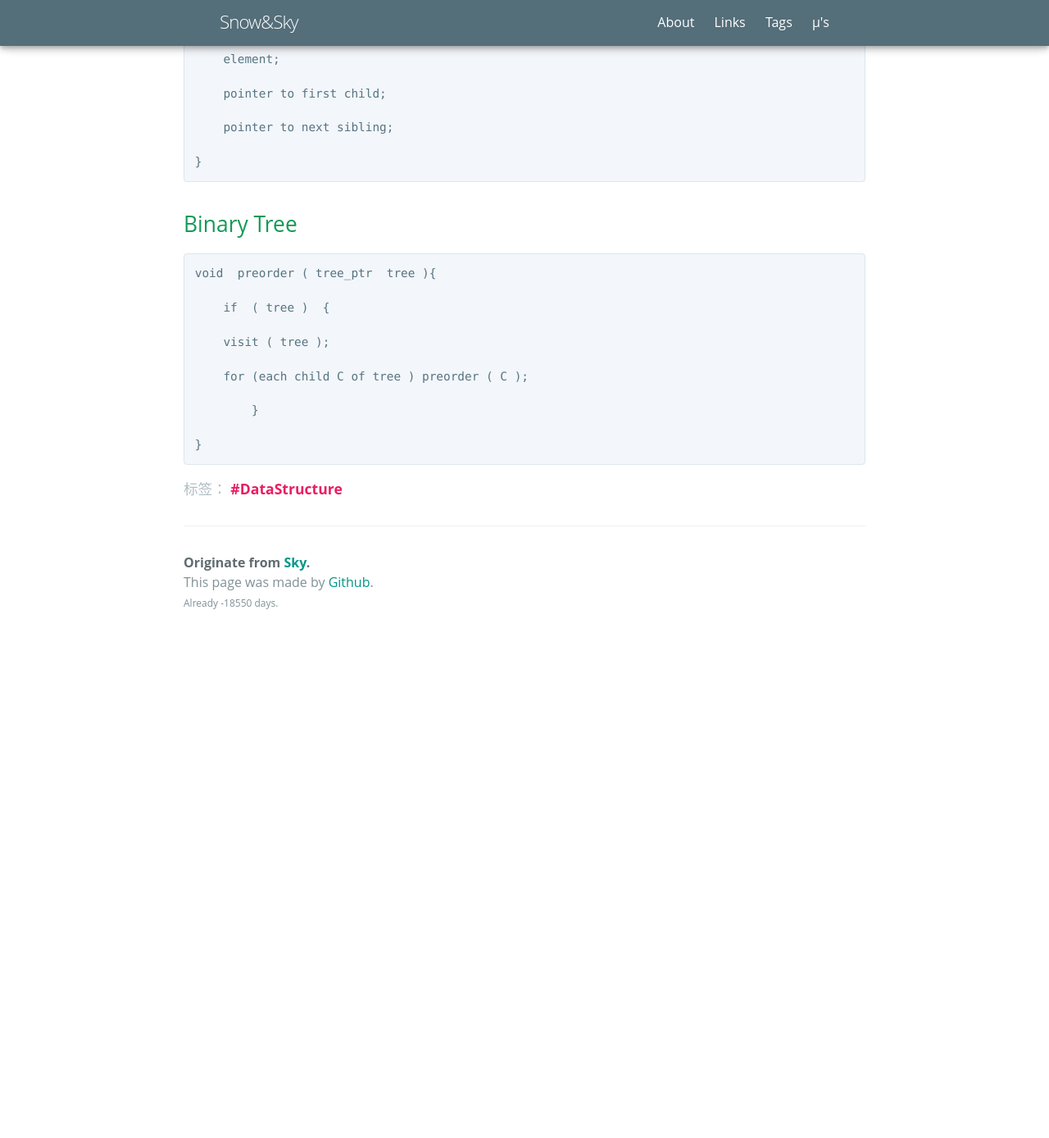
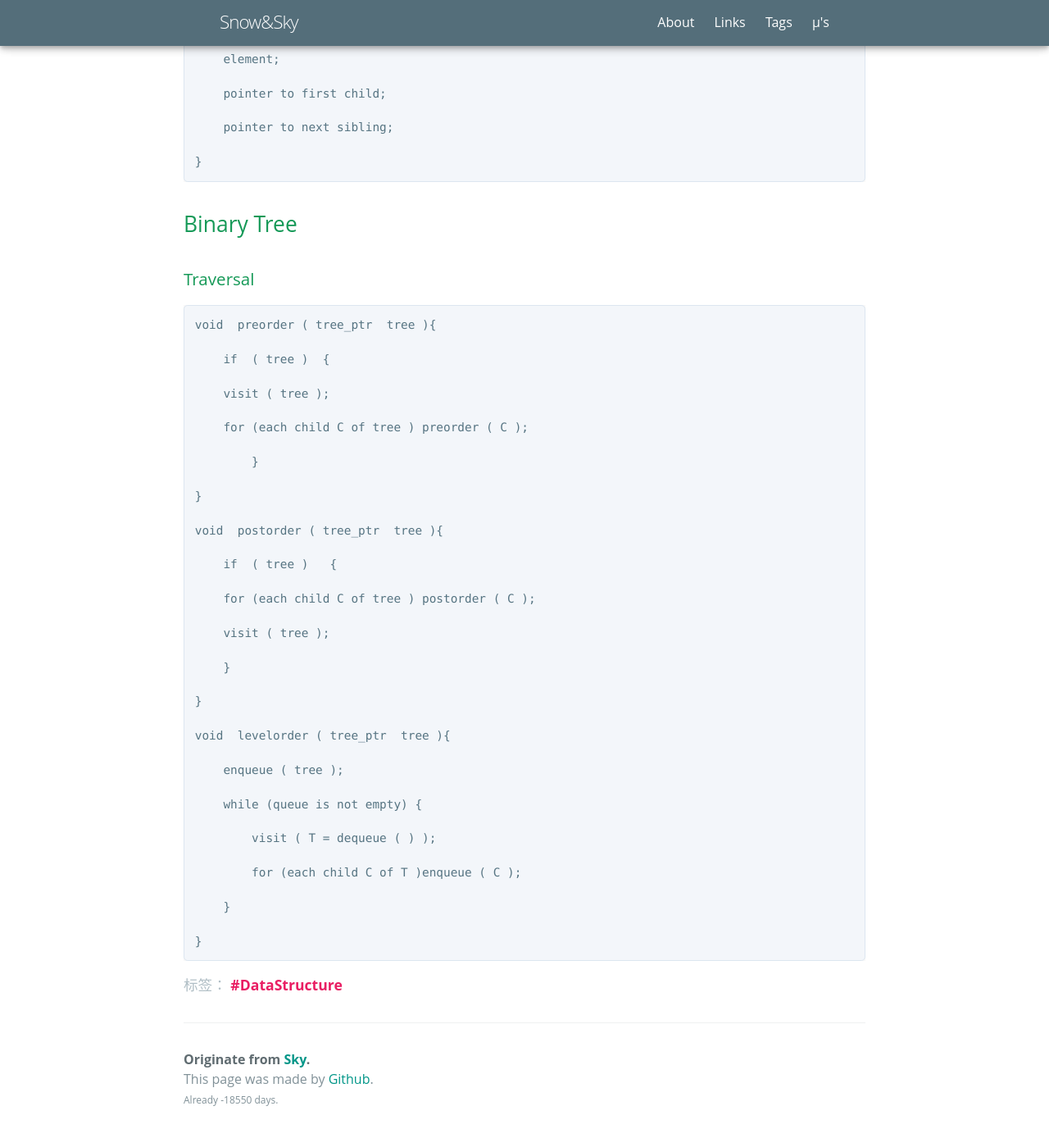
Before and after one commit to NishikinoSky/NishikinoSky.github.io, a Jekyll site: the page built from _posts/2020-12-15-Data-Structure.md, in a window 1280 px wide and 1400 px high, scrolled down 1257 px. Shown: the top 1388 px of the window at 82% size. Built offline with Jekyll 4.4.1, drawn with Linux system fonts in a browser that asks for light colours; some web fonts are replaced; before the commit the page ends 2051 px from its top, so only the background shows below that.

Commit message:
Update 2020-12-15-Data-Structure.md

```diff
--- a/_posts/2020-12-15-Data-Structure.md
+++ b/_posts/2020-12-15-Data-Structure.md
@@ -49,6 +49,8 @@ List
 
 ## Binary Tree
 
+### Traversal
+
     void  preorder ( tree_ptr  tree ){
 
         if  ( tree )  {
@@ -60,3 +62,29 @@ List
             }
 
     }
+
+    void  postorder ( tree_ptr  tree ){
+
+        if  ( tree )   {
+
+        for (each child C of tree ) postorder ( C );
+
+        visit ( tree );
+
+        }
+
+    }
+
+    void  levelorder ( tree_ptr  tree ){
+
+        enqueue ( tree );
+
+        while (queue is not empty) {
+
+            visit ( T = dequeue ( ) );
+
+            for (each child C of T )enqueue ( C );
+
+        }
+
+    }
```
